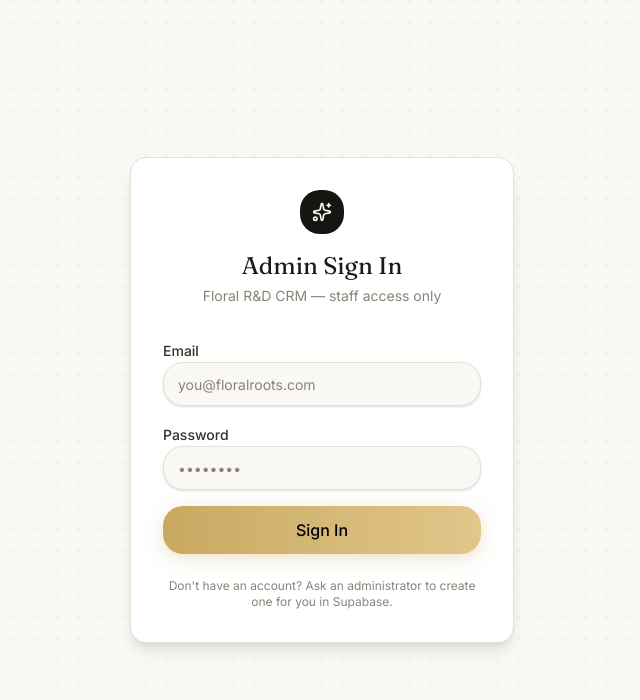
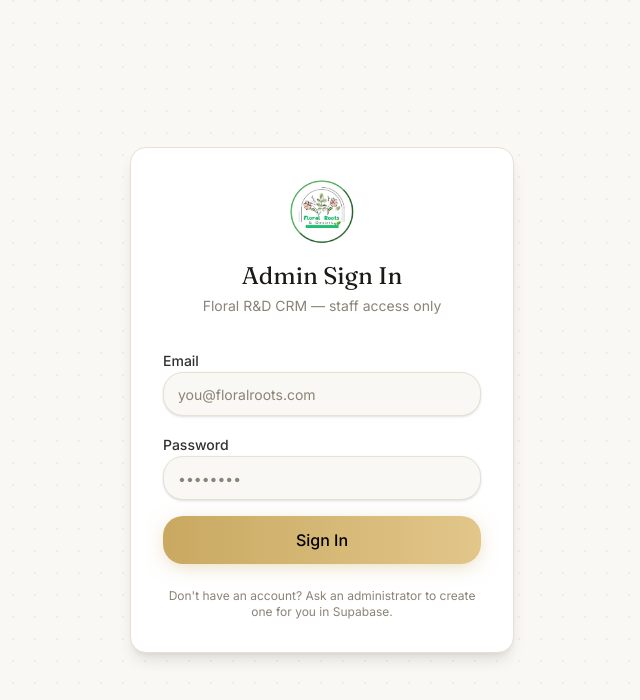
Before and after one commit to rachitpokhrel173/floralrootsdecor-final, a Next.js app: page /login in a window 1280 px wide. Shown: the top 700 px of the page, without its empty margins (318-958 px from the left). Built offline with nearby package versions, Linux system fonts and the light colour scheme; a web font is replaced by a local one.

Commit message:
Sign in Logo added

```diff
--- a/src/app/(auth)/login/page.tsx
+++ b/src/app/(auth)/login/page.tsx
@@ -1,7 +1,8 @@
 "use client";
 
 import { useState, useTransition } from "react";
-import { Sparkles, Loader2 } from "lucide-react";
+import Image from "next/image";
+import { Loader2 } from "lucide-react";
 import { toast } from "sonner";
 import { loginAction } from "@/actions/auth-actions";
 import { Button } from "@/components/ui/button";
@@ -30,8 +31,15 @@ export default function LoginPage() {
       <Card className="w-full max-w-sm shadow-lg">
         <CardContent className="p-8">
           <div className="flex flex-col items-center text-center mb-8">
-            <div className="flex h-11 w-11 items-center justify-center rounded-xl bg-primary text-primary-foreground mb-4">
-              <Sparkles className="h-5 w-5" />
+            <div className="relative h-16 w-16 shrink-0 overflow-hidden rounded-full mb-4">
+              <Image
+                src="/logo.png"
+                alt="Floral Roots & Decor"
+                fill
+                sizes="64px"
+                className="object-cover"
+                priority
+              />
             </div>
             <h1 className="font-display text-2xl">Admin Sign In</h1>
             <p className="text-sm text-muted-foreground mt-1">
--- a/src/components/admin/shared/admin-sidebar.tsx
+++ b/src/components/admin/shared/admin-sidebar.tsx
@@ -1,9 +1,10 @@
 "use client";
 
 import Link from "next/link";
+import Image from "next/image";
 import { usePathname } from "next/navigation";
 import { motion } from "framer-motion";
-import { ChevronsLeft, Sparkles } from "lucide-react";
+import { ChevronsLeft } from "lucide-react";
 import { cn } from "@/lib/utils";
 import { ADMIN_NAV } from "@/lib/constants/admin-nav";
 import { useAdminUiStore } from "@/stores/admin-ui-store";
@@ -19,8 +20,15 @@ export function AdminSidebar() {
       className="hidden md:flex h-screen sticky top-0 flex-col border-r border-border bg-card"
     >
       <div className="flex items-center gap-2.5 px-4 h-16 border-b border-border shrink-0">
-        <div className="flex h-8 w-8 items-center justify-center rounded-lg bg-primary text-primary-foreground shrink-0">
-          <Sparkles className="h-4 w-4" />
+        <div className="relative h-8 w-8 shrink-0 overflow-hidden rounded-full">
+          <Image
+            src="/logo.png"
+            alt="Floral Roots & Decor"
+            fill
+            sizes="32px"
+            className="object-cover"
+            priority
+          />
         </div>
         {!sidebarCollapsed && (
           <span className="font-display text-base tracking-tight truncate">Floral R&D CRM</span>
```
